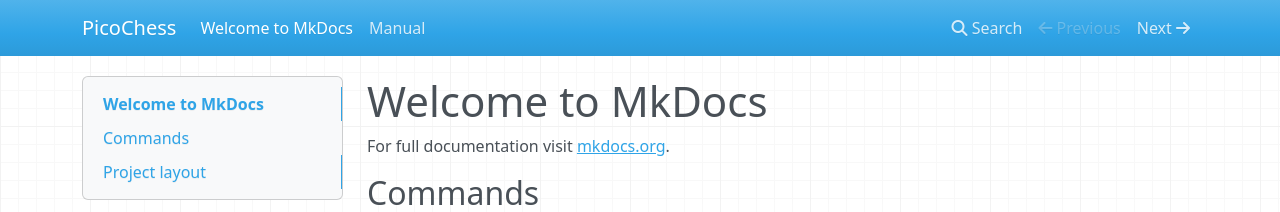
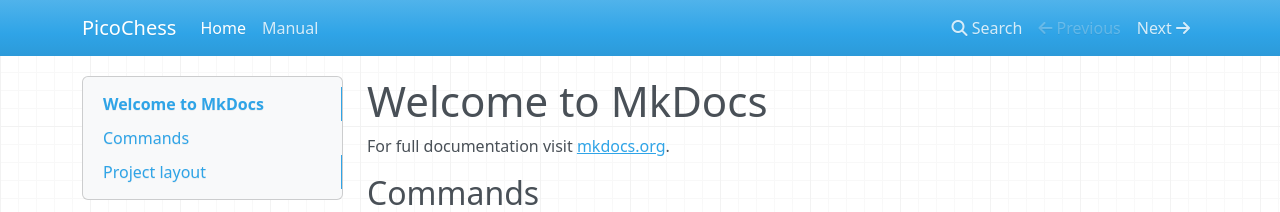
Before and after one commit to jromang/picochess, an MkDocs documentation site: the page built from docs/index.md, in a window 1280 px wide. Shown: the top 212 px of the page. Built offline with MkDocs 1.6.1, drawn with Linux system fonts in a browser that asks for light colours; nearby versions of some CDN libraries; old or Windows-style settings are respelled for this version of MkDocs; some of the changed lines change nothing that is shown.

Commit message:
Update mkdocs.yml

```diff
--- a/mkdocs.yml
+++ b/mkdocs.yml
@@ -1 +1,4 @@
 site_name: PicoChess
+pages:
+- [index.md, Home]
+- [manual.md, Manual]
```
